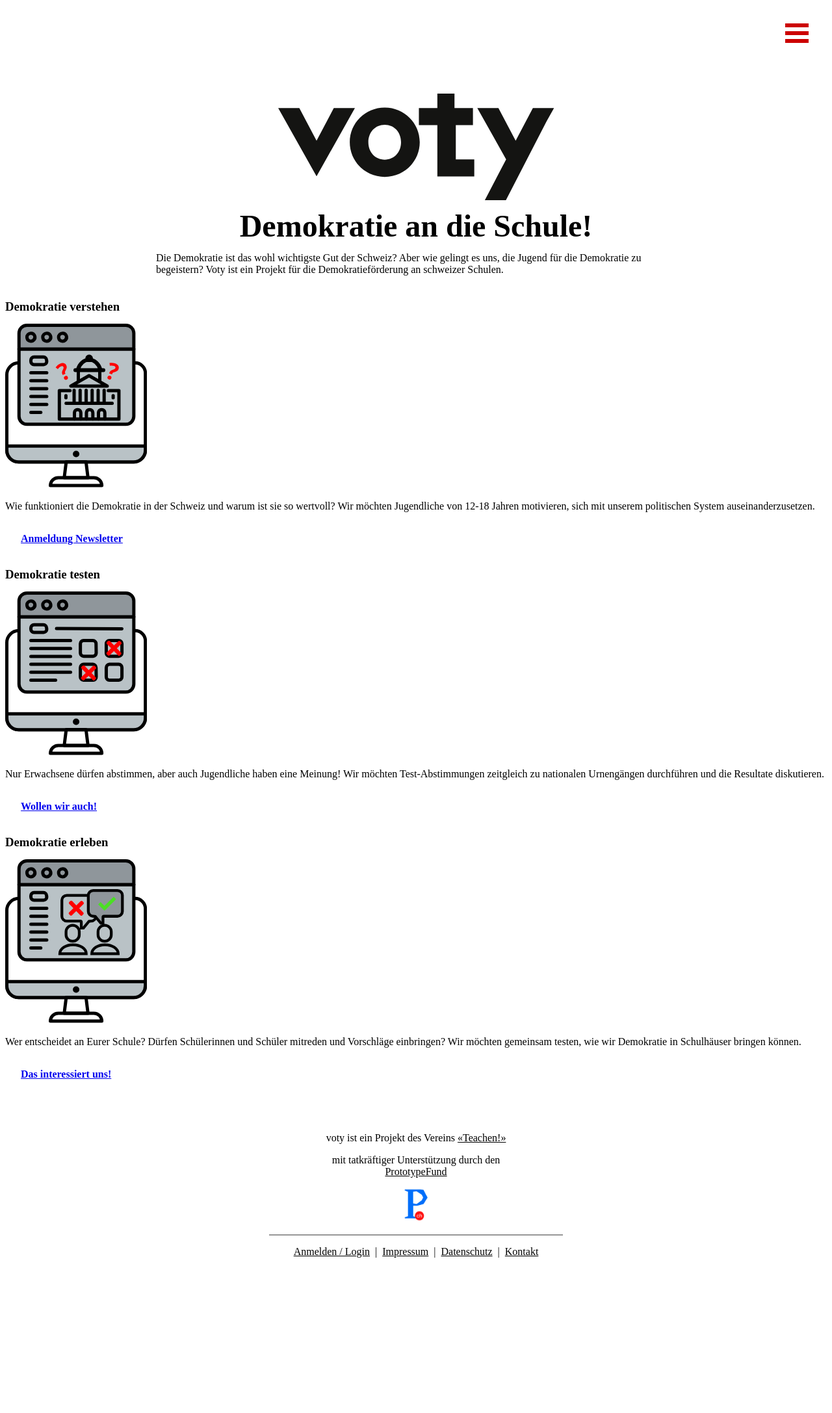
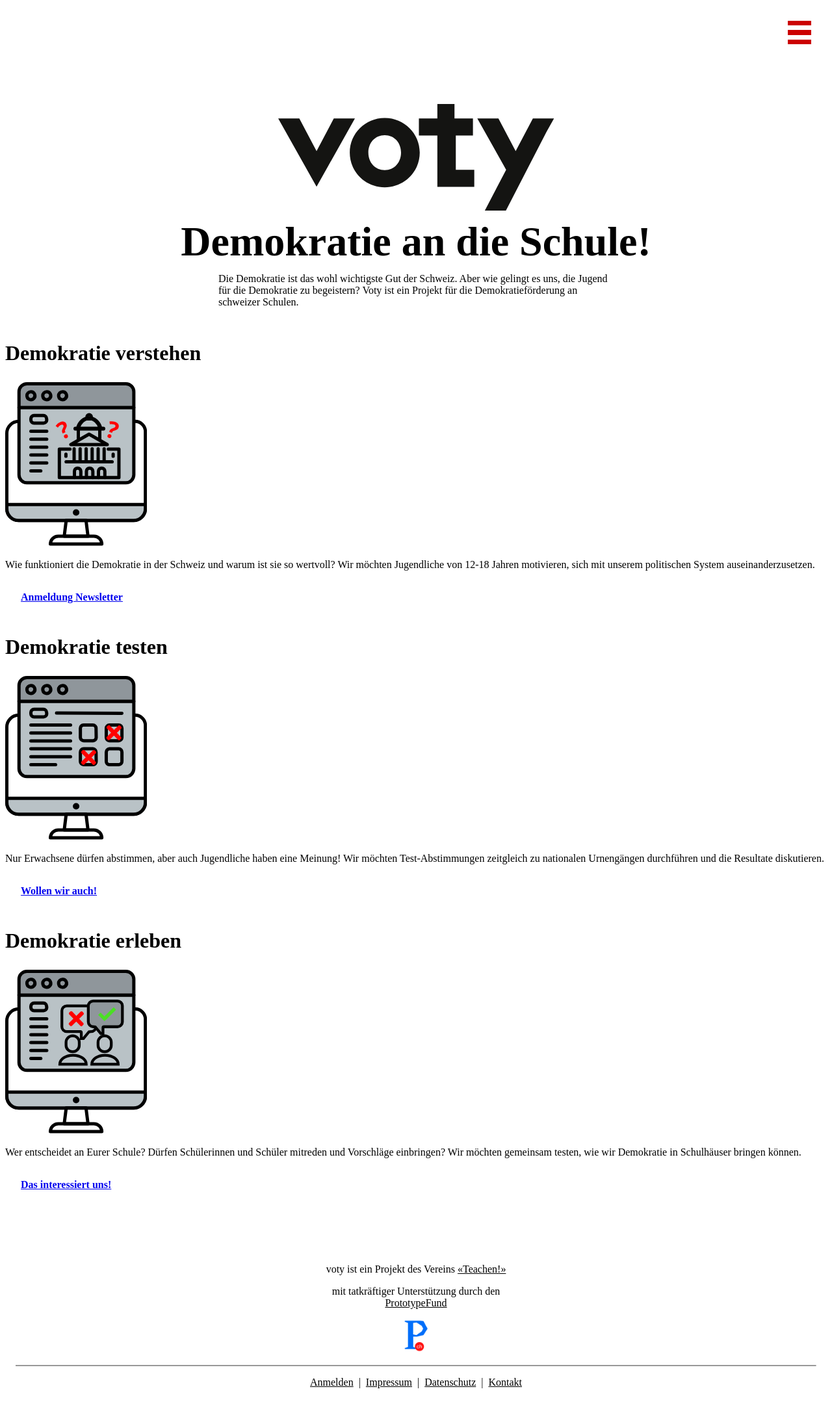
Before and after one commit to teachen-ch/voty, a Next.js app: page / in a window 1280 px wide. Shown: the top 2174 px of the page at 65% size. Before the commit the page ends 1953 px from the top, so only its background shows below. Built offline with nearby package versions, Linux system fonts and the light colour scheme.

Commit message:
Refactored page, some css cleanup

```diff
--- /dev/null
+++ b/components/Footer.tsx
@@ -0,0 +1,41 @@
+export function Footer() {
+  return (
+    <footer>
+      <div className="row is-center padding-1">
+        <div className="auto">
+          <p>
+            voty ist ein Projekt des Vereins{" "}
+            <a href="https://teachen.ch/verein-teachen" className="underline">
+              «Teachen!»
+            </a>
+          </p>
+          <p>
+            mit tatkräftiger Unterstützung durch den
+            <br />
+            <a
+              href="https://prototypefund.opendata.ch"
+              target="_blank"
+              className="underline"
+            >
+              PrototypeFund
+            </a>
+          </p>
+          <a href="https://prototypefund.opendata.ch" target="_blank">
+            <img
+              src="/images/pf_logo.png"
+              alt="Prototypefund Logo"
+              style={{ width: "40px" }}
+            />
+          </a>
+          <hr />
+          <nav>
+            <a href="/user/login">Anmelden</a>&nbsp;&nbsp;| &nbsp;
+            <a href="/impressum">Impressum</a>&nbsp;&nbsp;| &nbsp;
+            <a href="/datenschutz">Datenschutz</a>&nbsp;&nbsp;| &nbsp;
+            <a href="/kontakt">Kontakt</a>
+          </nav>
+        </div>
+      </div>
+    </footer>
+  );
+}
--- /dev/null
+++ b/components/Header.tsx
@@ -0,0 +1,27 @@
+import Head from "next/head";
+export function Header() {
+  return (
+    <Head>
+      <link rel="icon" href="/favicon.ico" />
+      <script
+        dangerouslySetInnerHTML={{
+          __html: `
+
+          var _paq = window._paq || [];
+          /* tracker methods like "setCustomDimension" should be called before "trackPageView" */
+          _paq.push(['trackPageView']);
+          _paq.push(['enableLinkTracking']);
+          (function() {
+            var u="https://stats.teachen.ch/";
+            _paq.push(['setTrackerUrl', u+'matomo.php']);
+            _paq.push(['setSiteId', '2']);
+            var d=document, g=d.createElement('script'), s=d.getElementsByTagName('script')[0];
+            g.type='text/javascript'; g.async=true; g.defer=true; g.src=u+'matomo.js'; s.parentNode.insertBefore(g,s);
+          })();
+
+        `,
+        }}
+      />
+    </Head>
+  );
+}
--- a/pages/_app.tsx
+++ b/pages/_app.tsx
@@ -1,7 +1,8 @@
 import "chota";
 import "../styles/voty.css";
-import Head from "next/head";
 import Menu from "../components/Menu";
+import { Footer } from "../components/Footer";
+import { Header } from "../components/Header";
 
 function MyApp({ Component, pageProps }) {
   return (
@@ -14,71 +15,4 @@
   );
 }
 
-function Footer() {
-  return (
-    <footer>
-      <p>
-        voty ist ein Projekt des Vereins{" "}
-        <a href="https://teachen.ch/verein-teachen" className="underline">
-          «Teachen!»
-        </a>
-      </p>
-      <p>
-        mit tatkräftiger Unterstützung durch den
-        <br />
-        <a
-          href="https://prototypefund.opendata.ch"
-          target="_blank"
-          className="underline"
-        >
-          PrototypeFund
-        </a>
-      </p>
-
-      <a href="https://prototypefund.opendata.ch" target="_blank">
-        <img
-          src="/images/pf_logo.png"
-          alt="Prototypefund Logo"
-          style={{ width: "40px" }}
-        />
-      </a>
-
-      <hr />
-
-      <nav>
-        <a href="/user/login">Anmelden / Login</a>&nbsp;&nbsp;|&nbsp;&nbsp;
-        <a href="/impressum">Impressum</a>&nbsp;&nbsp;|&nbsp;&nbsp;
-        <a href="/datenschutz">Datenschutz</a>&nbsp;&nbsp;|&nbsp;&nbsp;
-        <a href="/kontakt">Kontakt</a>
-      </nav>
-      <br />
-    </footer>
-  );
-}
-
-function Header() {
-  return (
-    <Head>
-      <script
-        dangerouslySetInnerHTML={{
-          __html: `
-
-          var _paq = window._paq || [];
-          /* tracker methods like "setCustomDimension" should be called before "trackPageView" */
-          _paq.push(['trackPageView']);
-          _paq.push(['enableLinkTracking']);
-          (function() {
-            var u="https://stats.teachen.ch/";
-            _paq.push(['setTrackerUrl', u+'matomo.php']);
-            _paq.push(['setSiteId', '2']);
-            var d=document, g=d.createElement('script'), s=d.getElementsByTagName('script')[0];
-            g.type='text/javascript'; g.async=true; g.defer=true; g.src=u+'matomo.js'; s.parentNode.insertBefore(g,s);
-          })();
-
-        `,
-        }}
-      />
-    </Head>
-  );
-}
 export default MyApp;
--- a/pages/index.tsx
+++ b/pages/index.tsx
@@ -14,14 +14,14 @@
           <img src="/images/voty_logo.svg" alt="voty" className="logo" />
         </h1>
         <h2>Demokratie an die Schule!</h2>
-        <p className="text-center max-800">
-          Die Demokratie ist das wohl wichtigste Gut der Schweiz? Aber wie
+        <p className="text-center max-600">
+          Die Demokratie ist das wohl wichtigste Gut der Schweiz. Aber wie
           gelingt es uns, die Jugend für die Demokratie zu begeistern? Voty ist
           ein Projekt für die Demokratieförderung an schweizer Schulen.
         </p>
         <br />
 
-        <div className="row is-center" style={{ alignItems: "stretch" }}>
+        <div className="row stretch is-center ">
           <div className="col-6 col-4-md card bg-light text-center">
             <header>
               <h3 className="nowrap">Demokratie verstehen</h3>
--- a/styles/menu.css
+++ b/styles/menu.css
@@ -3,15 +3,15 @@
 .bm-burger-button {
   position: absolute;
   width: 36px;
-  height: 30px;
-  right: 36px;
-  top: 36px;
+  height: 36px;
+  right: 2rem;
+  top: 2rem;
 }
 
 @media screen and (max-width: 599px) {
   .bm-burger-button {
-    right: 16px;
-    top: 16px;
+    right: 1rem;
+    top: 1rem;
   }
 }
 
@@ -27,10 +27,10 @@
 
 /* Position and sizing of clickable cross button */
 .bm-cross-button {
-  height: 36px !important;
-  width: 36px !important;
-  right: 36px !important;
-  top: 36px !important;
+  height: 2rem !important;
+  width: 2rem !important;
+  right: 2rem !important;
+  top: 2rem !important;
 }
 
 /* Color/shape of close button cross */
--- a/styles/theme.css
+++ b/styles/theme.css
@@ -4,13 +4,13 @@
 :root {
   --bg-color: #ffffff;
   --bg-secondary-color: #f3f3f6;
-  --color-primary: #c00;
-  --color-lightGrey: #ebedf1;
-  --color-grey: #747681;
-  --color-darkGrey: #3f4144;
+  --color-primary: #d90000;
+  --color-lightGrey: #b9c2c6;
+  --color-grey: #8f969b;
+  --color-darkGrey: #323232;
   --color-error: #c31621;
   --color-success: #258f17;
-  --grid-maxWidth: 120rem;
+  --grid-maxWidth: 100%;
   --grid-gutter: 2rem;
   --font-size: 1.8rem;
   --font-color: #000;
--- a/styles/voty.css
+++ b/styles/voty.css
@@ -21,25 +21,12 @@
   white-space: nowrap;
 }
 
-footer {
-  margin-top: 4rem;
-  width: 100%;
-  height: 100px;
-  text-align: center;
-  margin-bottom: 4rem;
+.stretch {
+  align-items: stretch;
 }
 
 .underline {
   text-decoration: underline;
-}
-footer a {
-  color: #000;
-}
-
-footer hr {
-  border: 0.5px solid #979797;
-  width: 450px;
-  margin: 1rem auto;
 }
 
 blockquote {
@@ -53,7 +40,38 @@
 .logo {
   max-width: 60%;
 }
+.logoPage {
+  margin-top: 2rem;
+  height: 45px;
+}
 
+.padding-1 {
+  padding: 1rem;
+}
+
+.padding-2 {
+  padding: 2rem;
+}
+
+.marginBottom {
+  margin-bottom: 2rem;
+}
+
+main {
+  margin-top: 2rem !important;
+}
+
+@media screen and (min-width: 600px) {
+  main {
+    margin-top: 5rem !important;
+  }
+}
+
+@media screen and (max-width: 599px) {
+  .logoPage {
+    margin-top: 1rem;
+  }
+}
 @media screen and (min-width: 800px) {
   .logo {
     margin-top: 5rem;
@@ -64,7 +82,7 @@
   text-align: center;
   font-size: 4rem;
   font-weight: 900;
-  margin-top: 4rem;
+  margin-top: 5rem;
   margin-bottom: 0rem;
 }
 
@@ -73,7 +91,7 @@
   margin-bottom: 1rem;
   font-weight: 900;
   text-align: center;
-  font-size: 3rem;
+  font-size: 4rem;
   line-height: 1em;
 }
 
@@ -85,12 +103,36 @@
 
 h3 {
   line-height: 1.2em;
+  font-size: 2rem;
   margin-bottom: 0.8em !important;
   font-weight: 700;
 }
 
+.page h2 {
+  padding-bottom: 1rem;
+  border-bottom: 1px solid #979797;
+}
+
 @media screen and (min-width: 800px) {
   .max-800 {
+    /* 50rem = 800px indeed */
     margin: 0 calc(50% - 25rem);
   }
+  .max-600 {
+    margin: 0 calc(50% - 19rem);
+  }
 }
+
+/* Footer */
+
+footer {
+  margin: 4rem 0;
+  text-align: center;
+}
+footer a {
+  color: #000;
+}
+footer hr {
+  border-bottom: 1px solid #979797;
+  margin: 1rem 0;
+}
```
Also changed, not shown: components/Page.tsx (added, +8 -0 lines), pages/datenschutz.tsx (+37 -41 lines), pages/demokratie.tsx (+17 -21 lines), pages/impressum.tsx (+8 -17 lines), pages/kontakt.tsx (+8 -14 lines).
